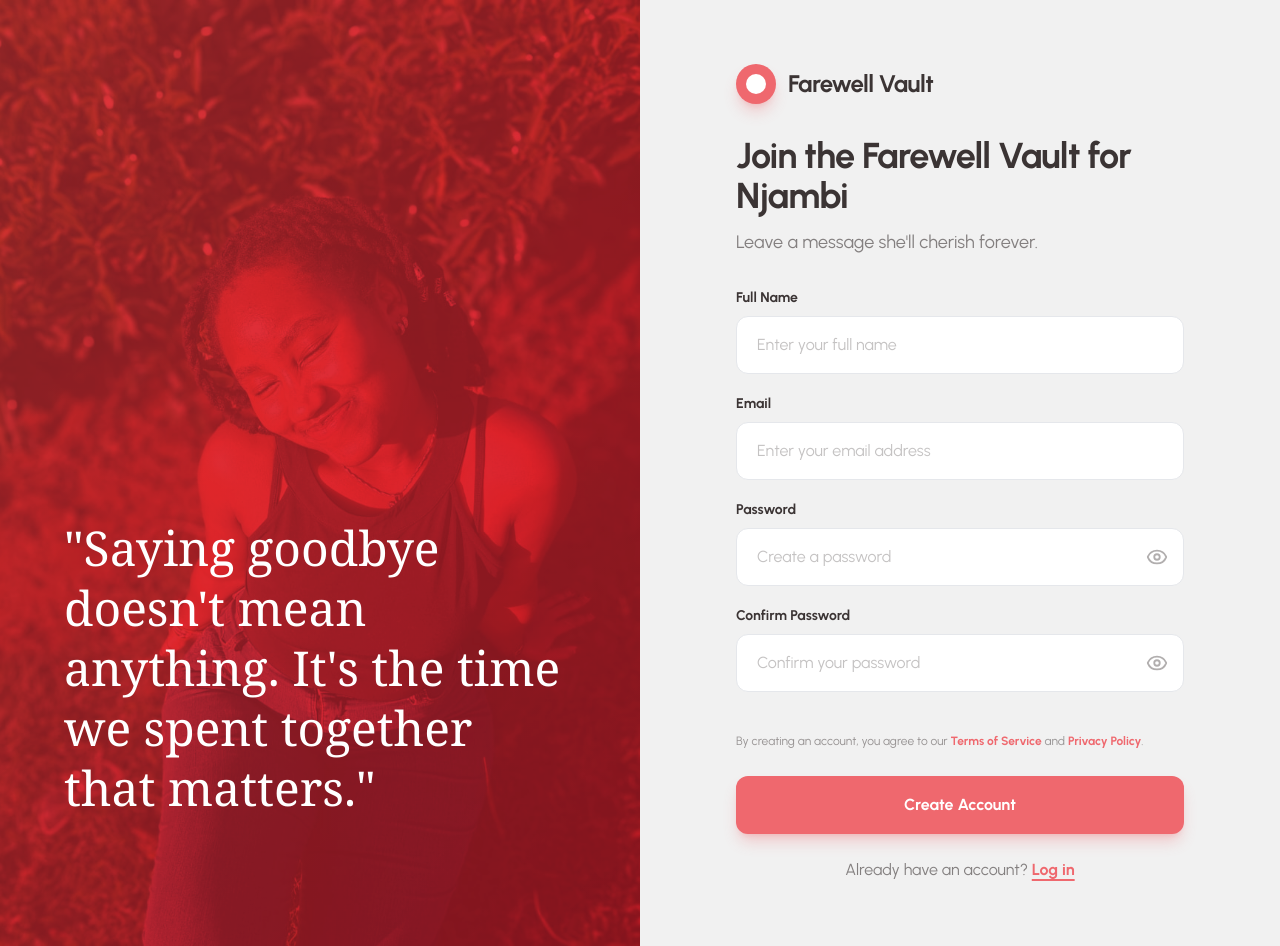
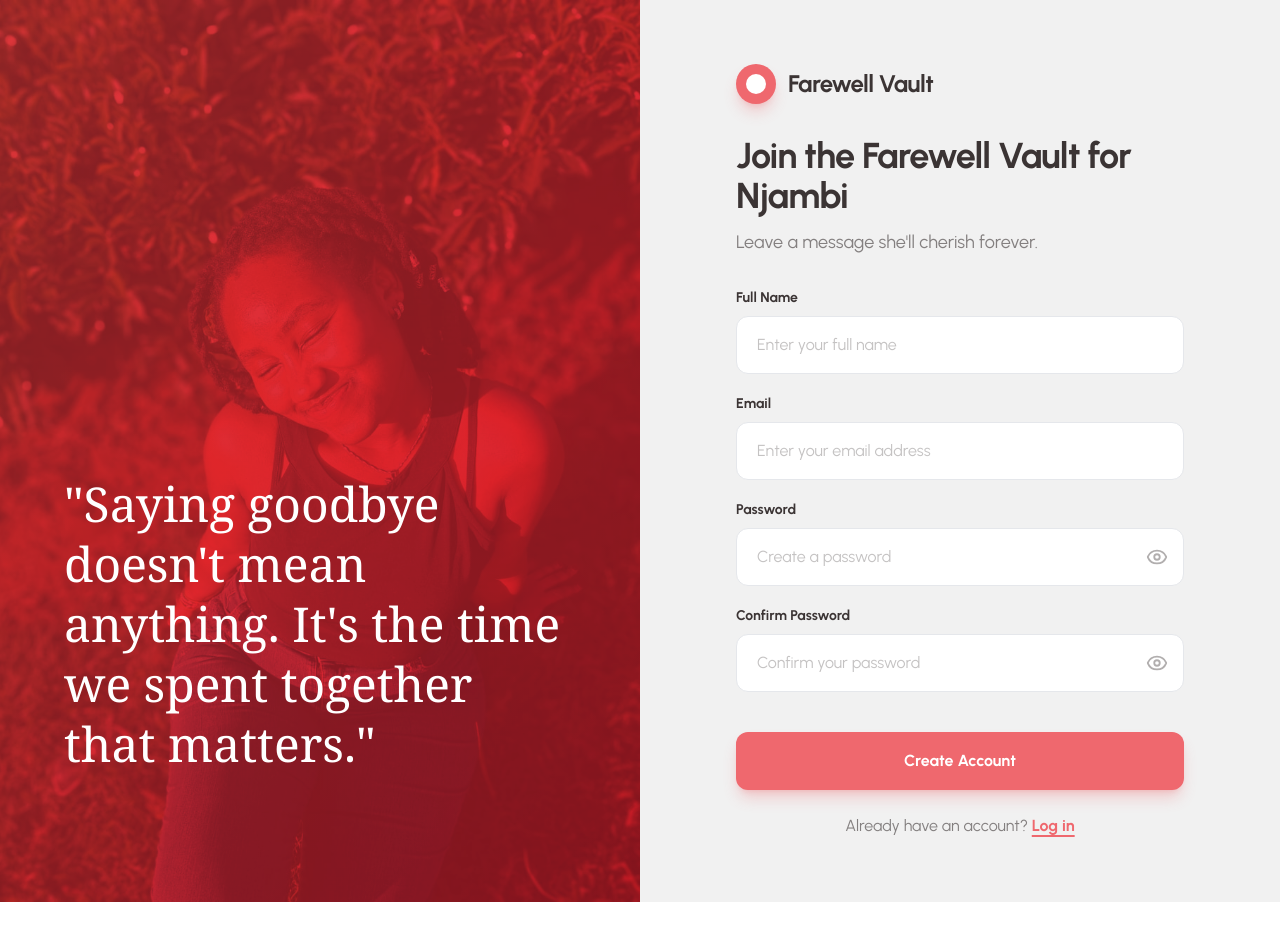
Before and after one commit to Tevin0409/fairwell-vault, a Next.js app: page /admin/register in a window 1280 px wide. After the commit the page ends 902 px from the top, so only its background shows below. Built offline with nearby package versions, Linux system fonts and the light colour scheme; no server answers.

Commit message:
removed unnecessary code

```diff
--- a/app/admin/register/page.tsx
+++ b/app/admin/register/page.tsx
@@ -163,9 +163,6 @@ export default function AdminRegister() {
             </div>
 
             <div className="pt-4 space-y-6">
-              <p className="text-xs text-dune/50 leading-relaxed">
-                By creating an account, you agree to our <a href="#" className="text-light-coral hover:underline font-bold">Terms of Service</a> and <a href="#" className="text-light-coral hover:underline font-bold">Privacy Policy</a>.
-              </p>
               <button
                 type="submit"
                 disabled={loading}
```
